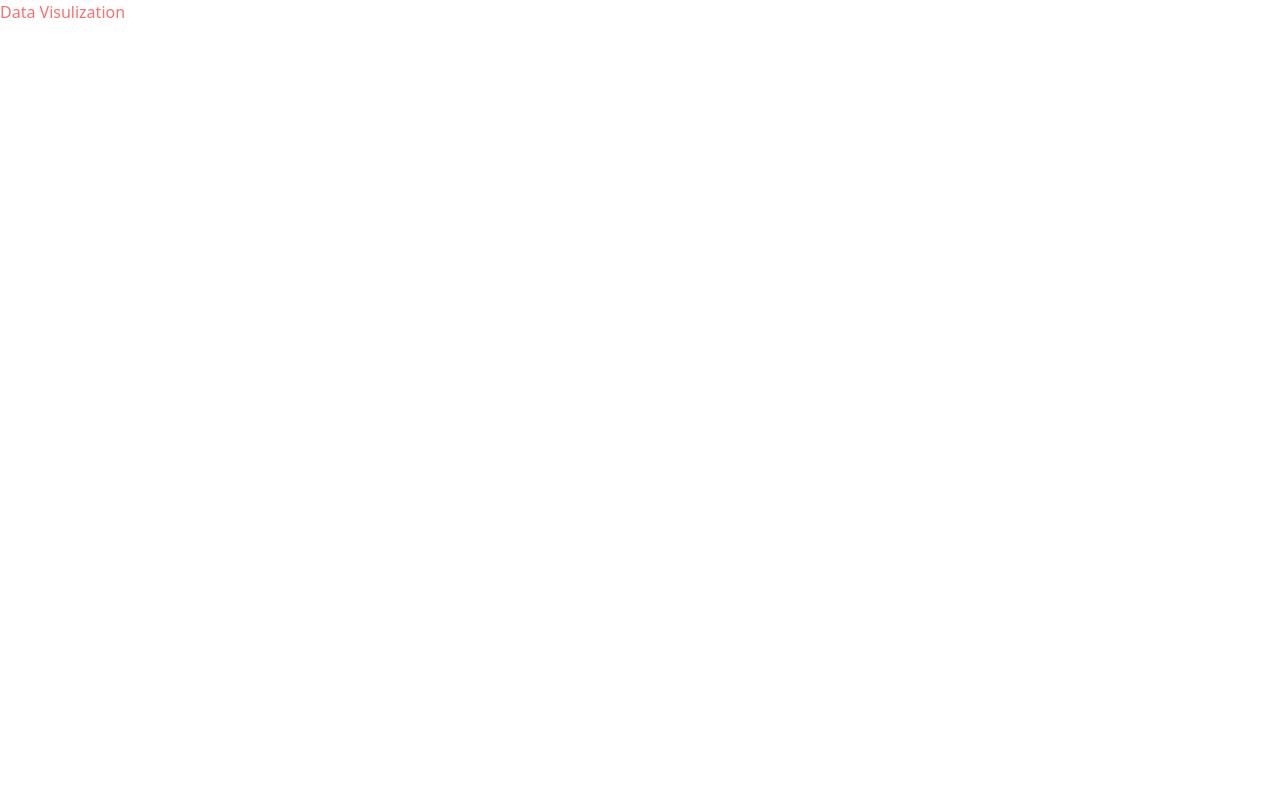
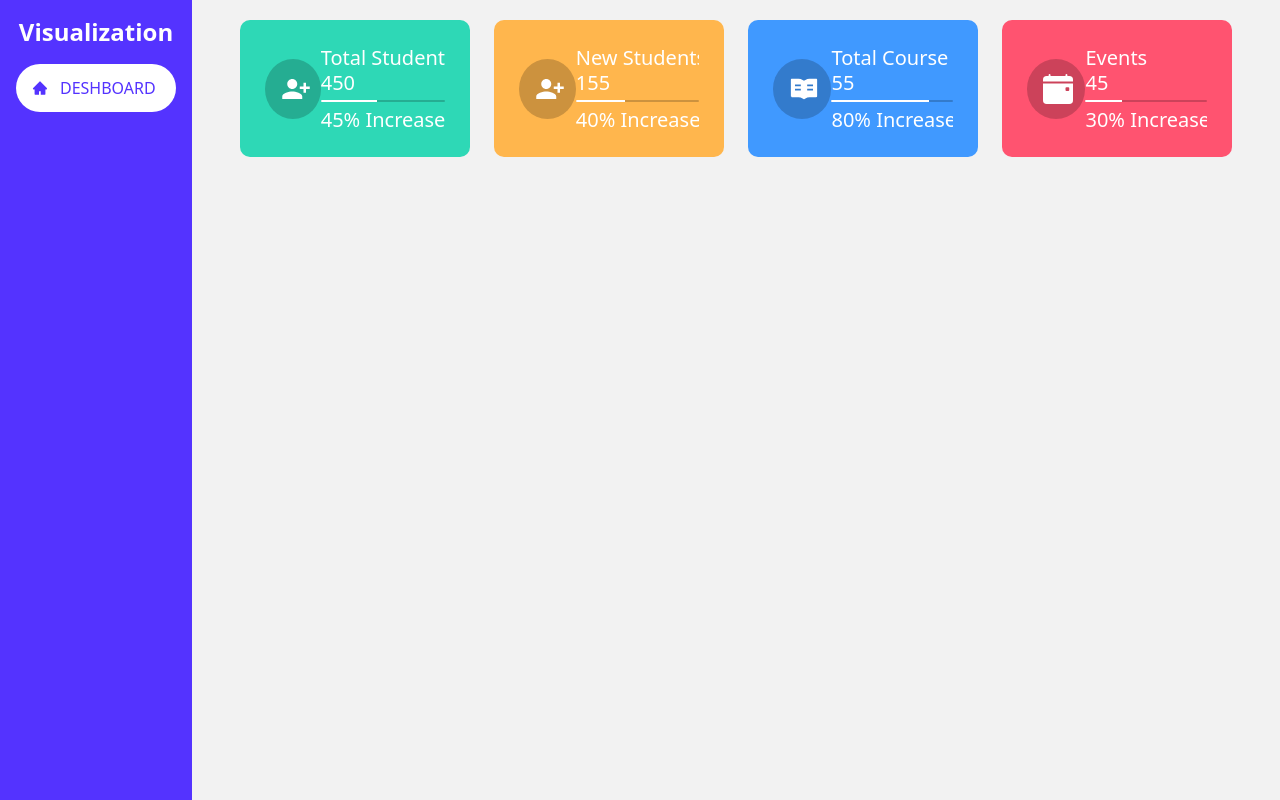
Before and after one commit to Shuvoghosh7/visualization_dashboard, a React (Create React App) app: page / in a window 1280 px wide. Built offline with nearby package versions, Linux system fonts and the light colour scheme.

Commit message:
create dashboard layout design

```diff
--- a/package.json
+++ b/package.json
@@ -9,6 +9,7 @@
     "daisyui": "^2.39.1",
     "react": "^18.2.0",
     "react-dom": "^18.2.0",
+    "react-icons": "^4.6.0",
     "react-router-dom": "^6.4.3",
     "react-scripts": "5.0.1",
     "web-vitals": "^2.1.4"
--- a/src/App.js
+++ b/src/App.js
@@ -1,10 +1,27 @@
 import logo from './logo.svg';
 import './App.css';
+
+import { Route, Routes } from 'react-router-dom';
+
+import Dashboard from './pages/Dashboard/Dashboard';
+import DashboardHome from './pages/Dashboard/DashboardHome/DashboardHome';
 
 function App() {
   return (
     <div>
-      <h1 className='text-red-400'>Data Visulization</h1>
+
+      <Routes>
+
+        <Route path='/' element={<Dashboard/>}>
+          <Route path='/' element={<DashboardHome />} />
+
+          {/* <Route path='tests' element={<Tests />}>
+            <Route path='Personal' element={<Personaldetails/>} />
+            <Route path='currentIshue' element={<CurrentIshue/>} />
+          </Route> */}
+
+        </Route>
+      </Routes>
     </div>
   );
 }
--- /dev/null
+++ b/src/component/Navbar/Navbar.css
@@ -0,0 +1,11 @@
+.nav-bar{
+    text-align: center;
+    background-color: blueviolet;
+    padding: 10px;
+    font-size: 20px;
+    font-weight: bold;
+    color: white;
+}
+.menu-item{
+    margin-left: 10px;
+}
--- /dev/null
+++ b/src/component/Navbar/Navbar.js
@@ -0,0 +1,19 @@
+import React from 'react';
+import { Link,useLocation  } from "react-router-dom";
+import './Navbar.css'
+const Navbar = () => {
+    const { pathname } = useLocation()
+    return (
+        <div className='nav-bar'>
+            {pathname.includes('dashboard') && <label for="my-drawer-2" class="btn btn-ghost btn-circle drawer-button lg:hidden">
+
+                <svg xmlns="http://www.w3.org/2000/svg" class="h-5 w-5" fill="none" viewBox="0 0 24 24" stroke="currentColor"><path stroke-linecap="round" stroke-linejoin="round" stroke-width="2" d="M4 6h16M4 12h16M4 18h7" /></svg>
+
+            </label>}
+            <Link className='menu-item' to='/'>HOME</Link>
+            <Link className='menu-item' to='/dashboard'>DESHBOARD</Link>
+        </div>
+    );
+};
+
+export default Navbar;
--- a/src/index.js
+++ b/src/index.js
@@ -3,11 +3,14 @@ import ReactDOM from 'react-dom/client';
 import './index.css';
 import App from './App';
 import reportWebVitals from './reportWebVitals';
+import { BrowserRouter } from 'react-router-dom';
 
 const root = ReactDOM.createRoot(document.getElementById('root'));
 root.render(
   <React.StrictMode>
+    <BrowserRouter>
     <App />
+    </BrowserRouter>
   </React.StrictMode>
 );
 
--- /dev/null
+++ b/src/pages/Dashboard/Dashboard.js
@@ -0,0 +1,15 @@
+import React from 'react';
+import { Outlet } from 'react-router-dom';
+import DashboardSideber from './DashboardSideber';
+
+const Dashboard = () => {
+    return (
+        <div>
+            <DashboardSideber>
+                <Outlet></Outlet>
+            </DashboardSideber>
+        </div>
+    );
+};
+
+export default Dashboard;
--- /dev/null
+++ b/src/pages/Dashboard/DashboardHome/Card/Card.css
@@ -0,0 +1,86 @@
+.card-contant{
+   display: flex;
+   justify-content: space-around;
+   align-items: center;
+   background-color: #2ed8b6;
+   padding: 25px;
+   border-radius: 10px;
+   width: 100%;
+}
+.card-contant2{
+    display: flex;
+   justify-content: space-around;
+   align-items: center;
+   background-color: #ffb64d;
+   padding: 25px;
+   border-radius: 10px;
+   width: 100%;
+}
+.card-contant3{
+   display: flex;
+   justify-content: space-around;
+   align-items: center;
+   background-color: #4099ff;
+   padding: 25px;
+   border-radius: 10px;
+   width: 100%;
+}
+.card-contant4{
+    display: flex;
+   justify-content: space-around;
+   align-items: center;
+   background-color: #ff5370;
+   padding: 25px;
+   border-radius: 10px;
+   width: 100%;
+}
+.icon-container{
+    background: rgba(0, 0, 0, 0.2);
+    border-radius: 100%;
+    height: 60px;
+    width: 60px;
+
+}
+.icon{
+    font-size: 30px;
+    color: white;
+    position: relative;
+    top: 15px;
+    left: 16px;
+}
+.card-text{
+    display: block;
+    font-size: 20px;
+    white-space: nowrap;
+    overflow: hidden;
+    text-overflow: ellipsis;
+    font-weight: 400;
+    color:white;
+    line-height: 25px;
+
+}
+ .progress {
+    background: rgba(0, 0, 0, 0.2);
+    margin: 5px -10px 5px 0;
+    height: 2px;
+}
+.progress-bar{
+    width: 45%;
+    height: 20px;
+    background-color: white;
+}
+.progress-bar2{
+    width: 40%;
+    height: 20px;
+    background-color: white;
+}
+.progress-bar3{
+    width: 80%;
+    height: 20px;
+    background-color: white;
+}
+.progress-bar4{
+    width: 30%;
+    height: 20px;
+    background-color: white;
+}
--- /dev/null
+++ b/src/pages/Dashboard/DashboardHome/Card/Card.js
@@ -0,0 +1,65 @@
+import React from 'react';
+import { MdPersonAddAlt1 } from 'react-icons/md';
+import { AiFillRead } from 'react-icons/ai';
+import { BsFillCalendarEventFill } from 'react-icons/bs';
+import './Card.css'
+const Card = () => {
+    return (
+        <div className='grid lg:grid-cols-4 gap-6 md:grid-cols-2'>
+            <div className='card-contant'>
+                <div className='icon-container'>
+                    <MdPersonAddAlt1 className='icon'/>
+                </div>
+                <div className='card-text'>
+                    <p>Total Students</p>
+                    <p>450</p>
+                    <div className='progress'>
+                        <div class="progress-bar"></div>
+                    </div>
+                    <p>45% Increase</p>
+                </div>
+            </div>
+            <div className='card-contant2'>
+                <div className='icon-container'>
+                    <MdPersonAddAlt1 className='icon'/>
+                </div>
+                <div className='card-text'>
+                    <p>New Students</p>
+                    <p>155</p>
+                    <div className='progress'>
+                        <div class="progress-bar2"></div>
+                    </div>
+                    <p>40% Increase</p>
+                </div>
+            </div>
+            <div className='card-contant3'>
+                <div className='icon-container'>
+                    <AiFillRead className='icon'/>
+                </div>
+                <div className='card-text'>
+                    <p>Total Course</p>
+                    <p>55</p>
+                    <div className='progress'>
+                        <div class="progress-bar3"></div>
+                    </div>
+                    <p>80% Increase</p>
+                </div>
+            </div>
+            <div className='card-contant4'>
+                <div className='icon-container'>
+                    <BsFillCalendarEventFill className='icon'/>
+                </div>
+                <div className='card-text'>
+                    <p>Events</p>
+                    <p>45</p>
+                    <div className='progress'>
+                        <div class="progress-bar4"></div>
+                    </div>
+                    <p>30% Increase</p>
+                </div>
+            </div>
+        </div>
+    );
+};
+
+export default Card;
--- /dev/null
+++ b/src/pages/Dashboard/DashboardHome/DashboardHome.js
@@ -0,0 +1,19 @@
+import React from 'react';
+import { useLocation } from 'react-router-dom';
+import Card from './Card/Card';
+
+const DashboardHome = () => {
+    const { pathname } = useLocation()
+    return (
+        <div className='mx-12 mt-5'>
+        <label for="my-drawer-2" class="btn btn-ghost btn-circle drawer-button lg:hidden">
+
+                <svg xmlns="http://www.w3.org/2000/svg" class="h-5 w-5" fill="none" viewBox="0 0 24 24" stroke="currentColor"><path stroke-linecap="round" stroke-linejoin="round" stroke-width="2" d="M4 6h16M4 12h16M4 18h7" /></svg>
+
+            </label>
+            <Card />
+        </div>
+    );
+};
+
+export default DashboardHome;
--- /dev/null
+++ b/src/pages/Dashboard/DashboardSideber.js
@@ -0,0 +1,29 @@
+import React from 'react';
+import { Link} from 'react-router-dom';
+import { AiFillHome } from 'react-icons/ai';
+
+const DashboardSideber = ({ children }) => {
+    return (
+        <div class="drawer drawer-mobile bg-base-200">
+            <input id="my-drawer-2" type="checkbox" class="drawer-toggle" />
+            <div class="drawer-content ">
+                {/*  <!-- Page content here --> */}
+                {children}
+            </div>
+            <div class="drawer-side">
+                <label for="my-drawer-2" class="drawer-overlay"></label>
+                <ul class="menu p-4 overflow-y-auto w-48 bg-[#5433FF] text-base-content">
+                    <h1 className='mb-4 text-center text-white font-bold text-2xl'> Visualization</h1>
+                    {/*   Sidebar content here */}
+                    <li className='bg-white rounded-3xl w-40'>
+                        <Link className='bg-transparent text-[#5433FF]' to='/dashboard'> <AiFillHome/>DESHBOARD</Link>
+                    </li>
+
+                </ul>
+
+            </div>
+        </div>
+    );
+};
+
+export default DashboardSideber;
--- /dev/null
+++ b/src/pages/Home/Home.js
@@ -0,0 +1,11 @@
+import React from 'react';
+
+const Home = () => {
+    return (
+        <div>
+
+        </div>
+    );
+};
+
+export default Home;
```
Also changed, not shown: 1 other file (tests, documents, lock files or other folders).
